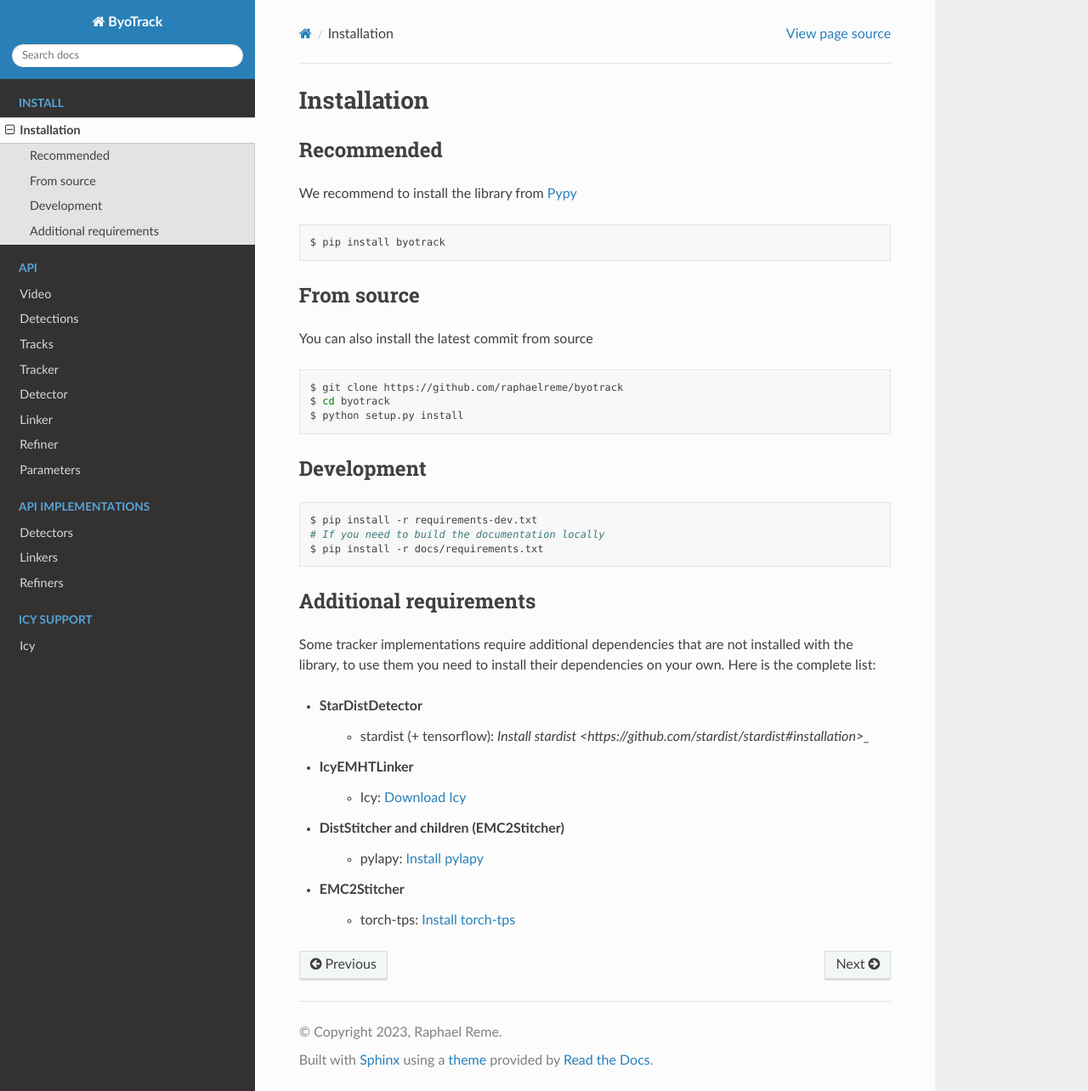
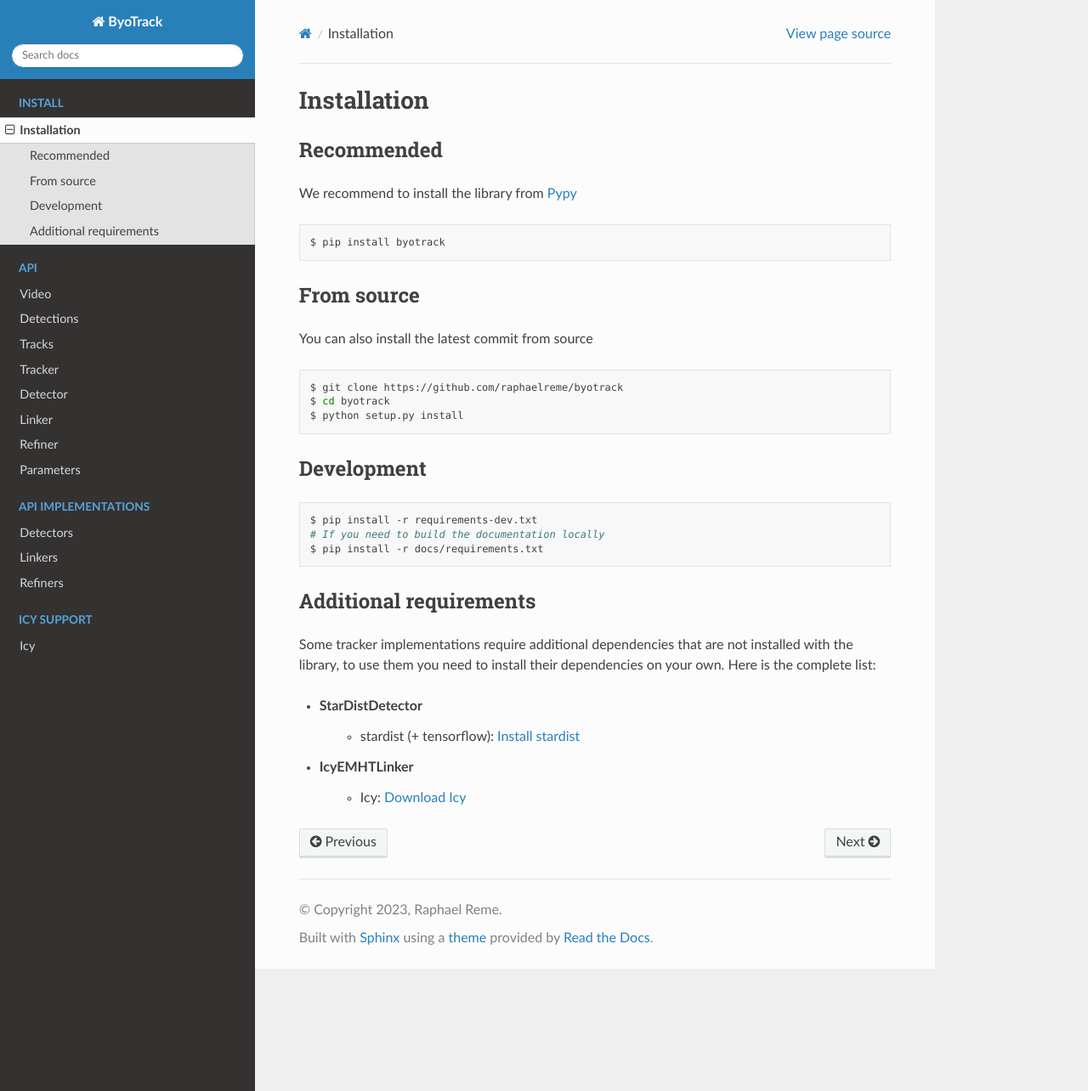
Before and after one commit to raphaelreme/byotrack, a Sphinx documentation site: the page built from docs/source/install.rst, in a window 1280 px wide and 1284 px high. Shown: the whole window at 85% size. Built offline with Sphinx 7.4.7 and the Read the Docs theme 2.0.0, drawn with Linux system fonts in a browser that asks for light colours.

Commit message:
Add torch_tps and pylapy to standard requirements
They are light and are becoming more used across mutliple implementations. Thus the change

```diff
--- a/docs/source/install.rst
+++ b/docs/source/install.rst
@@ -38,10 +38,6 @@ Some tracker implementations require additional dependencies that are not instal
 Here is the complete list:
 
 * StarDistDetector
-    * stardist (+ tensorflow): `Install stardist <https://github.com/stardist/stardist#installation>_`
+    * stardist (+ tensorflow): `Install stardist <https://github.com/stardist/stardist#installation>`_
 * IcyEMHTLinker
     * Icy: `Download Icy <https://icy.bioimageanalysis.org/download/>`_
-* DistStitcher and children (EMC2Stitcher)
-    * pylapy: `Install pylapy <https://github.com/raphaelreme/pylapy#install>`_
-* EMC2Stitcher
-    * torch-tps: `Install torch-tps <https://github.com/raphaelreme/torch-tps#install>`_
--- a/setup.cfg
+++ b/setup.cfg
@@ -29,8 +29,9 @@ install_requires =
     numpy
     opencv-python
     pillow
-    pylapy
+    pylapy[scipy]
     torch
+    torch_tps
     tqdm
 include_package_data = False
 
@@ -46,7 +47,5 @@ exclude=
 
 [options.extras_require]
 full =
-    pylapy[scipy]
     stardist
     tensorflow
-    torch-tps
```
Also changed, not shown: README.md (+2 -5 lines), byotrack/__init__.py (+6 -3 lines), 1 other file.
